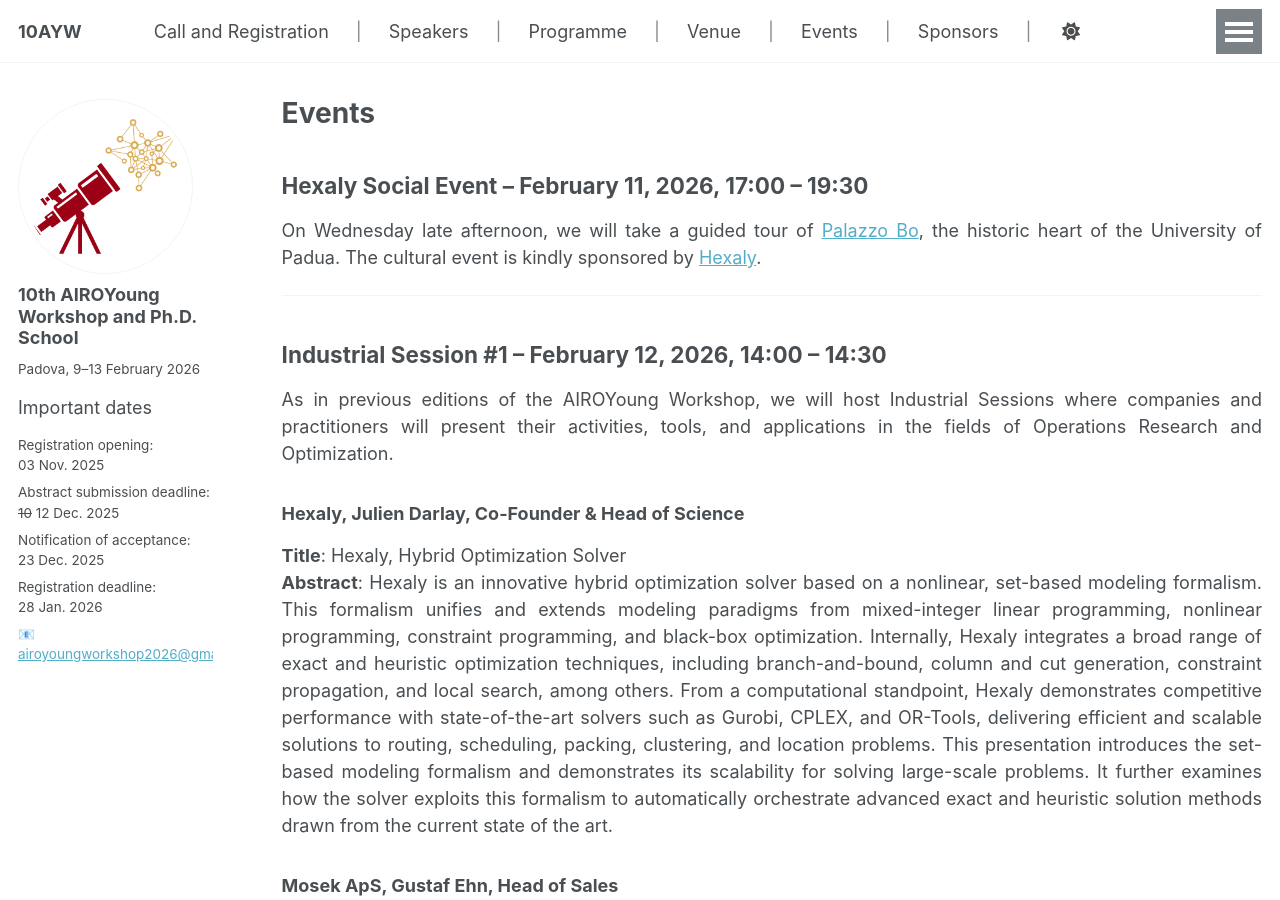
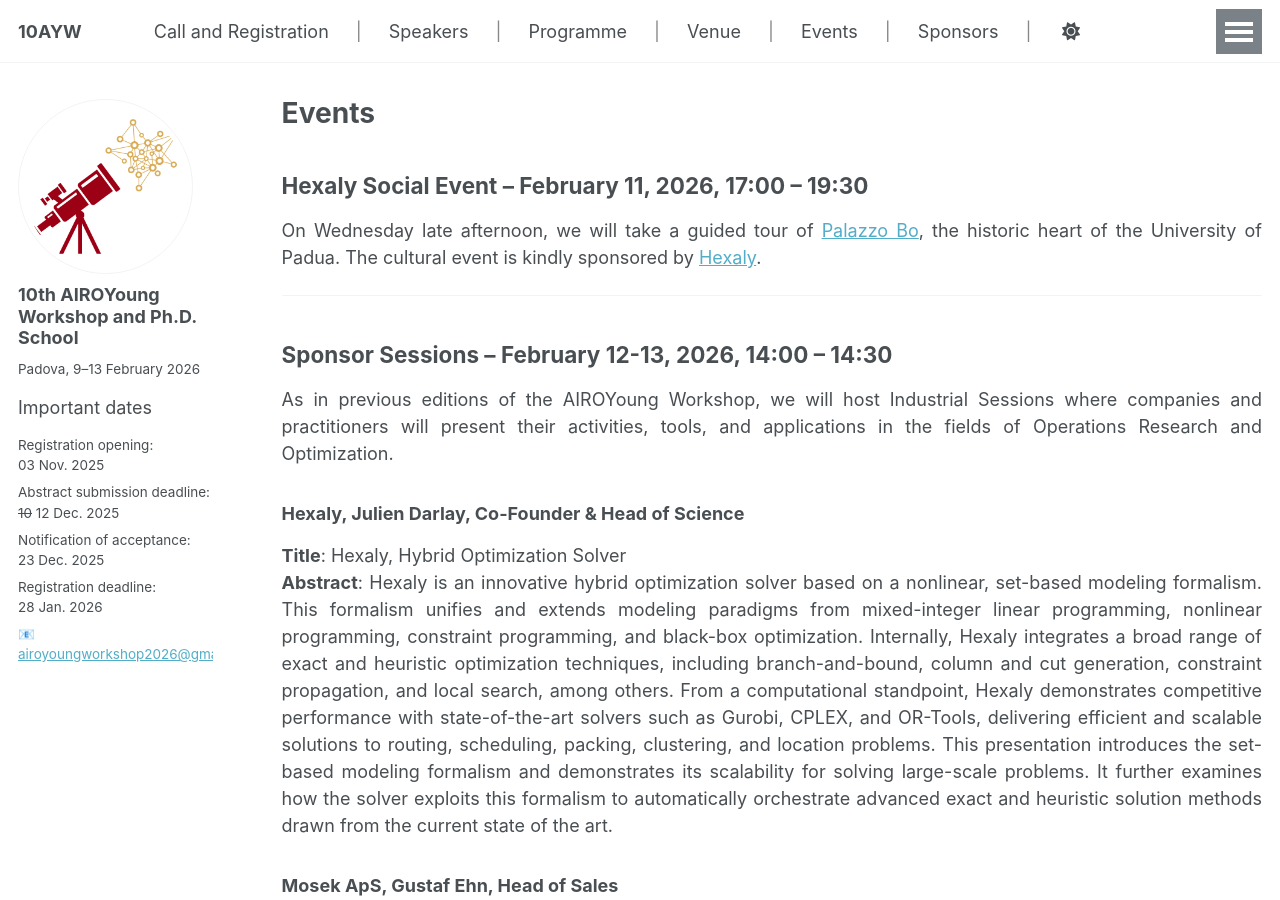
Before and after one commit to ayw2026/ayw2026.github.io, a Jekyll site: the page built from _pages/events.md, in a window 1280 px wide and 900 px high. Built offline with Jekyll 4.4.1, drawn with Linux system fonts in a browser that asks for light colours; a script that is not in the unit is left out.

Commit message:
renamed industrial with sponsor

```diff
--- a/_pages/events.md
+++ b/_pages/events.md
@@ -11,7 +11,7 @@
 
 ---
 
-## Industrial Session #1 -- February 12, 2026, 14:00 -- 14:30
+## Sponsor Sessions -- February 12-13, 2026, 14:00 -- 14:30
 
 As in previous editions of the AIROYoung Workshop, we will host Industrial Sessions where companies and practitioners will present their activities, tools, and applications in the fields of Operations Research and Optimization.
 
```
